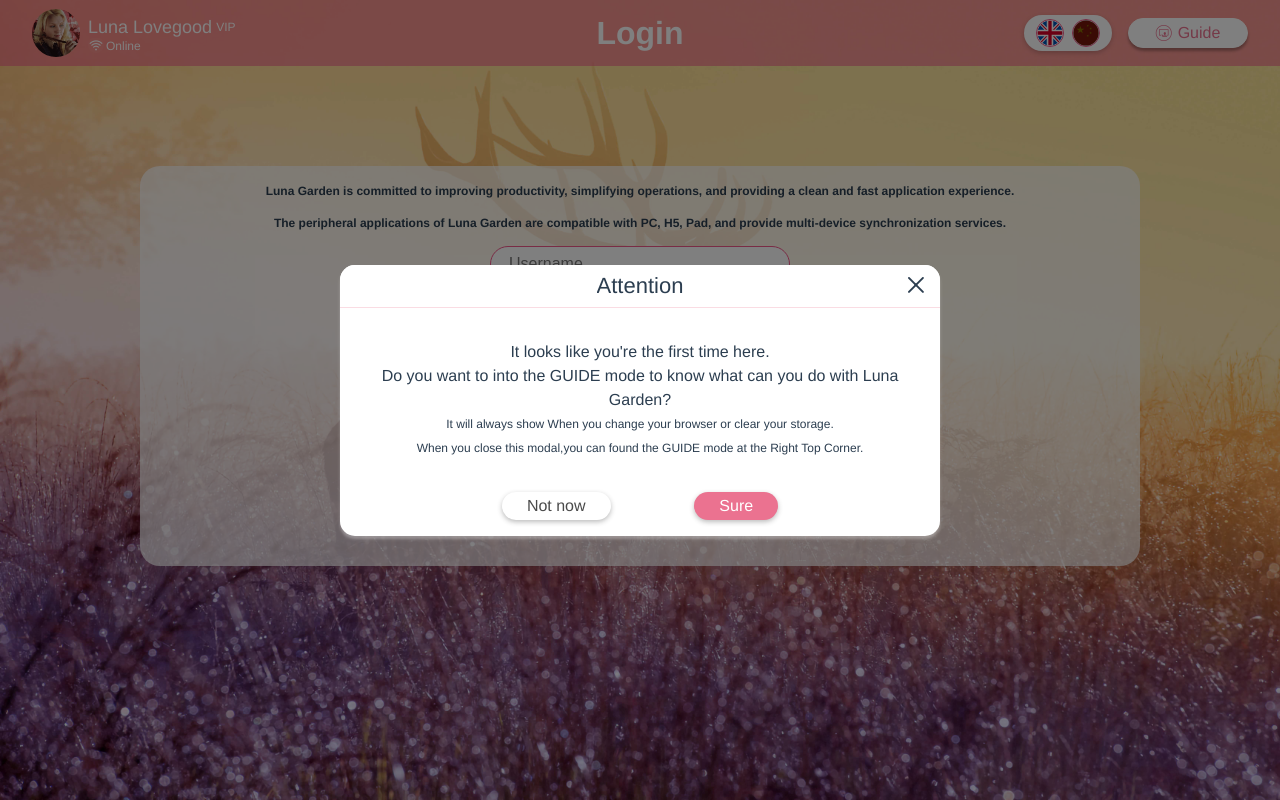
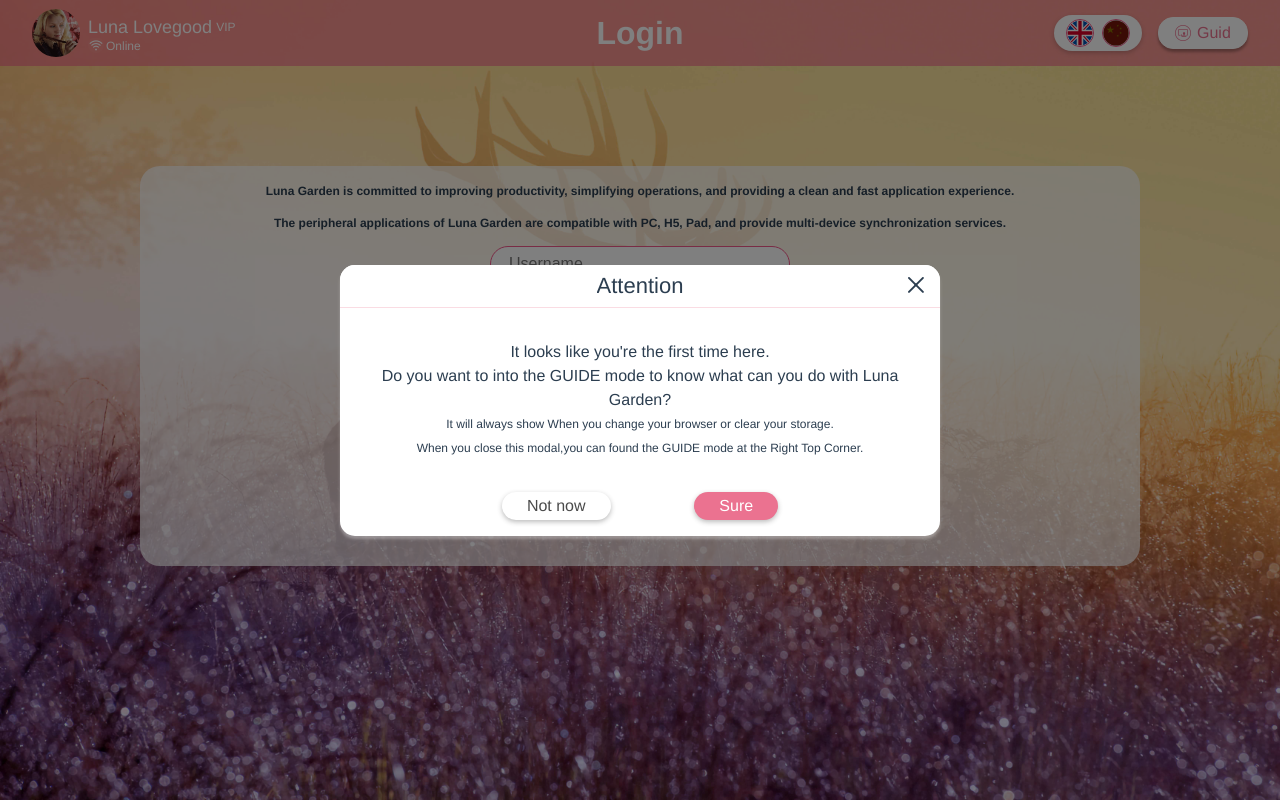
Before and after one commit to Luna1040/LunaGarden, a Vue app: page /#/login in a window 1280 px wide. Built offline with nearby package versions, Linux system fonts and the light colour scheme; no server answers; what vue-resource would draw is missing.

Commit message:
feat: 按钮组件调整，符合新版思维导图

```diff
--- a/src/assets/css/LunaUI/LunaUI.scss
+++ b/src/assets/css/LunaUI/LunaUI.scss
@@ -305,13 +305,12 @@ $hoverLightShadow: 0 2px 5px rgba(255, 255, 255, 0.4);
 }
 
 .lunaButton {
-    min-width: 60px;
+    min-width: 64px;
     display: flex;
     transition: all 0.5s;
     cursor: pointer;
     align-items: center;
     justify-content: center;
-    padding: 0 15px;
     position: relative;
     overflow: visible;
     i {
--- a/src/assets/public/lunaUI/Button.vue
+++ b/src/assets/public/lunaUI/Button.vue
@@ -1,17 +1,7 @@
 <template>
   <button
     class="lunaButton"
-    :style="[
-      styles,
-      buttonWidth,
-      buttonHeight,
-      buttonFontSize,
-      buttonRadius,
-      buttonShadow,
-      buttonBackground,
-      buttonColor,
-      buttonBorder
-    ]"
+    :style="[styles, buttonStyles]"
     :class="[
       className,
       {
@@ -24,8 +14,8 @@
         darkButton: theme === 'dark'
       },
       {
-        darkShadow: shadowStyle === 'dark',
-        lightShadow: shadowStyle === 'light'
+        darkShadow: shadowTheme === 'dark',
+        lightShadow: shadowTheme === 'light'
       },
       {
         squareCorner: corner === 'square',
@@ -45,10 +35,32 @@
     @click="click()"
     v-ripple
   >
-    <i :style="buttonColor" :class="icon" class="pre" v-if="pre"></i>
-    <slot :style="buttonColor"></slot>
-    <i :style="buttonColor" :class="icon" class="suffix" v-if="suffix"></i>
-    <div v-if="badge" class="lunaBadge"></div>
+    <i
+      :style="{ color: color }"
+      :class="fontIcon"
+      class="pre"
+      v-if="pre && fontIcon !== ''"
+    ></i>
+    <img
+      :class="imageIcon"
+      class="buttonImg pre"
+      v-if="pre && imageIcon !== ''"
+    />
+    <slot :style="{ color: color }"></slot>
+    <i
+      :style="{ color: color }"
+      :class="fontIcon"
+      class="suffix"
+      v-if="suffix && fontIcon !== ''"
+    ></i>
+    <img
+      :class="imageIcon"
+      class="buttonImg suffix"
+      v-if="suffix && imageIcon !== ''"
+    />
+    <div v-if="badge" class="lunaBadge">
+      <span v-if="badgeType === 'number'">{{ badgeCount }}</span>
+    </div>
   </button>
 </template>
 
@@ -56,25 +68,99 @@
 export default {
   name: 'Button',
   props: {
-    loading: {
-      type: Boolean,
-      default: false
+    width: {
+      type: [Number, String],
+      default: 'auto'
+    },
+    height: {
+      type: [Number, String],
+      default: 32
     },
     color: {
       type: String,
       default: 'none'
     },
+    background: {
+      type: String,
+      default: 'none'
+    },
+    fontSize: {
+      type: [Number, String],
+      default: '12px'
+    },
+    border: {
+      type: String,
+      default: '1px solid #FFF'
+    },
+    shadow: {
+      type: Boolean,
+      default: true
+    },
+    shadowTheme: {
+      type: String,
+      default: 'dark'
+    },
+    shadowStyle: {
+      type: String,
+      default: ''
+    },
     theme: {
       type: String,
       default: 'light'
+    },
+    colorTheme: {
+      type: String,
+      default: 'light'
+    },
+    className: {
+      type: String,
+      default: ''
+    },
+    styles: {
+      type: Object,
+      default () {
+        return {}
+      }
+    },
+    padding: {
+      type: [String, Number],
+      default: '0 16px'
+    },
+    margin: {
+      type: [String, Number],
+      default: ''
+    },
+    radius: {
+      type: [Number, String],
+      default: -1
+    },
+    corner: {
+      type: String,
+      default: 'large'
+    },
+    loading: {
+      type: Boolean,
+      default: false
+    },
+    disabled: {
+      type: Boolean,
+      default: false
     },
     type: {
       type: String,
       default: 'normal'
     },
-    className: {
+    badge: {
+      type: Boolean,
+      default: false
+    },
+    badgeType: {
       type: String,
-      default: ''
+      default: 'dot'
+    },
+    badgeCount: {
+      type: Number,
+      default: 0
     },
     icon: {
       type: String,
@@ -88,148 +174,103 @@ export default {
       type: Boolean,
       default: false
     },
-    // 自定义样式
-    styles: {
-      type: Object,
-      default () {
-        return {}
-      }
-    },
-    disabled: {
+    long: {
       type: Boolean,
       default: false
-    },
-    corner: {
-      type: String,
-      default: 'large'
-    },
-    shadow: {
-      type: Boolean,
-      default: true
-    },
-    shadowStyle: {
-      type: String,
-      default: 'dark'
-    },
-    border: {
-      type: String,
-      default: '1px solid #FFF'
-    },
-    radius: {
-      type: Number,
-      default: -1
-    },
-    badge: {
-      type: Boolean,
-      default: false
-    },
-    width: {
-      type: [Number, String],
-      default: 'auto'
-    },
-    height: {
-      type: [Number, String],
-      default: 30
-    },
-    fontSize: {
-      type: [Number, String],
-      default: '12px'
-    },
-    background: {
-      type: String,
-      default: 'none'
+    }
+  },
+  data () {
+    return {
+      fontIcon: '',
+      imageIcon: ''
     }
   },
   computed: {
-    buttonBorder () {
-      return {
-        border: this.border
+    buttonStyles () {
+      let styles = {
+        border: this.border,
+        background: this.background
       }
-    },
-    buttonWidth () {
       if (this.corner === 'round') {
         if (typeof this.width === 'string') {
-          return {
-            minWidth: this.width,
-            width: this.width
-          }
+          styles.minWidth = this.width
+          styles.width = this.width
         } else {
-          return {
-            minWidth: this.width + 'px',
-            width: this.width + 'px'
-          }
+          styles.minWidth = this.width + 'px'
+          styles.width = this.width + 'px'
         }
       } else {
         if (typeof this.width === 'string') {
-          return {
-            width: 'calc(' + this.width + ' + 30px)'
-          }
+          styles.width = this.width
         } else {
-          return {
-            width: this.width + 30 + 'px'
-          }
+          styles.width = this.width + 'px'
         }
       }
-    },
-    buttonHeight () {
       if (typeof this.height === 'string') {
-        return {
-          height: this.height,
-          lineHeight: this.height
-        }
+        styles.height = this.height
+        styles.lineHeight = this.height
       } else {
-        return {
-          height: this.height + 'px',
-          lineHeight: this.height + 'px'
+        styles.height = this.height + 'px'
+        styles.lineHeight = this.height + 'px'
+      }
+      if (this.color !== 'none') {
+        styles.color = this.color
+      }
+      if (typeof this.fontsize === 'string') {
+        styles.fontSize = this.fontsize
+      } else {
+        styles.fontSize = this.fontSize + 'px'
+      }
+      if (typeof this.padding === 'string') {
+        styles.padding = this.padding
+      } else {
+        styles.padding = '0 ' + this.padding + 'px'
+      }
+      if (this.margin !== '') {
+        if (typeof this.margin === 'string') {
+          styles.margin = this.margin
+        } else {
+          styles.margin = '0 ' + this.margin + 'px'
         }
       }
-    },
-    buttonFontSize () {
-      if (typeof this.fontSize === 'string') {
-        return {
-          fontSize: this.fontSize
-        }
-      } else {
-        return {
-          fontSize: this.fontSize + 'px'
+      if (this.shadowStyle !== '') {
+        styles.boxShadow = this.shadowStyle
+      }
+      if (this.radius !== -1) {
+        if (typeof this.radius === 'string') {
+          styles.borderRadius = this.radius
+        } else {
+          styles.borderRadius = this.radius + 'px'
         }
       }
-    },
-    buttonRadius () {
-      if (this.radius !== -1) {
-        return {
-          borderRadius: this.radius + 'px!important'
-        }
-      } else {
-        return {}
+      if (this.long) {
+        style.width = '100%'
       }
-    },
-    buttonShadow () {
-      if (!this.shadow) {
-        return {
-          boxShadow: '0 0 0 rgba(0, 0, 0, 0)!important'
-        }
-      } else {
-        return {}
-      }
-    },
-    buttonBackground () {
-      if (this.background !== 'none') {
-        return {
-          backgroundColor: this.background + '!important'
-        }
-      } else {
-        return {}
-      }
-    },
-    buttonColor () {
-      if (this.color !== 'none') {
-        return {
-          color: this.color
-        }
-      } else {
-        return {}
-      }
+      return styles
+    }
+  },
+  created () {
+    let icon = this.icon
+    // 为了避免转义反斜杠出问题，这里将对其进行转换
+    let re = /(\\+)/g
+    let filename = icon.replace(re, '#')
+    // 对路径字符串进行剪切截取
+    let fileArray = filename.split('#')
+    // 获取数组中最后一个，即文件名
+    let fileName = fileArray[fileArray.length - 1]
+    // 再对文件名进行截取，以取得后缀名
+    let suffixName = fileName.split('.')
+    // 获取截取的最后一个字符串，即为后缀名
+    let last = suffixName[suffixName.length - 1]
+    // 添加需要判断的后缀名类型
+    let tp = 'jpg,svg,png,JPG,SVG,PNG'
+    // 返回符合条件的后缀名在字符串中的位置
+    let rs = tp.indexOf(last)
+    // 如果返回的结果大于或等于0，说明包含允许上传的文件类型
+    if (rs >= 0) {
+      this.imageIcon = this.icon
+    } else {
+      this.fontIcon = this.icon
     }
   },
   methods: {
```
Also changed, not shown: src/views/byteDemos/byteDemo.vue (+42 -38 lines).
